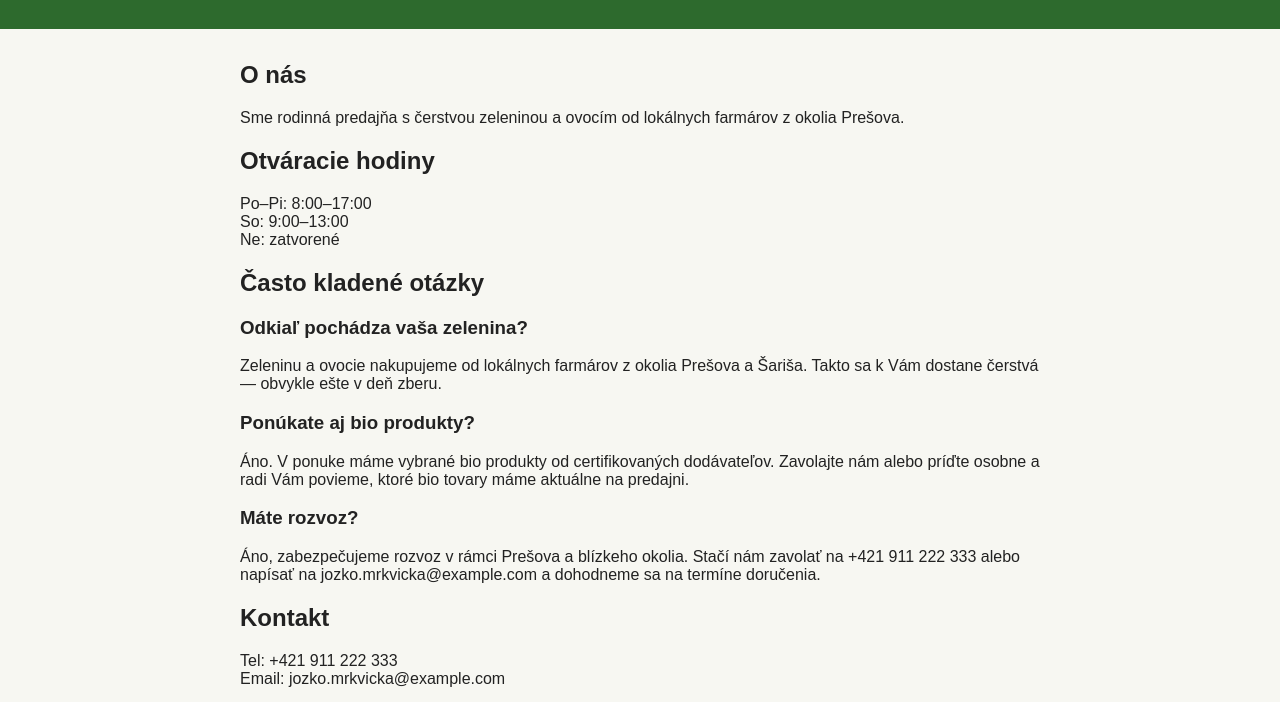
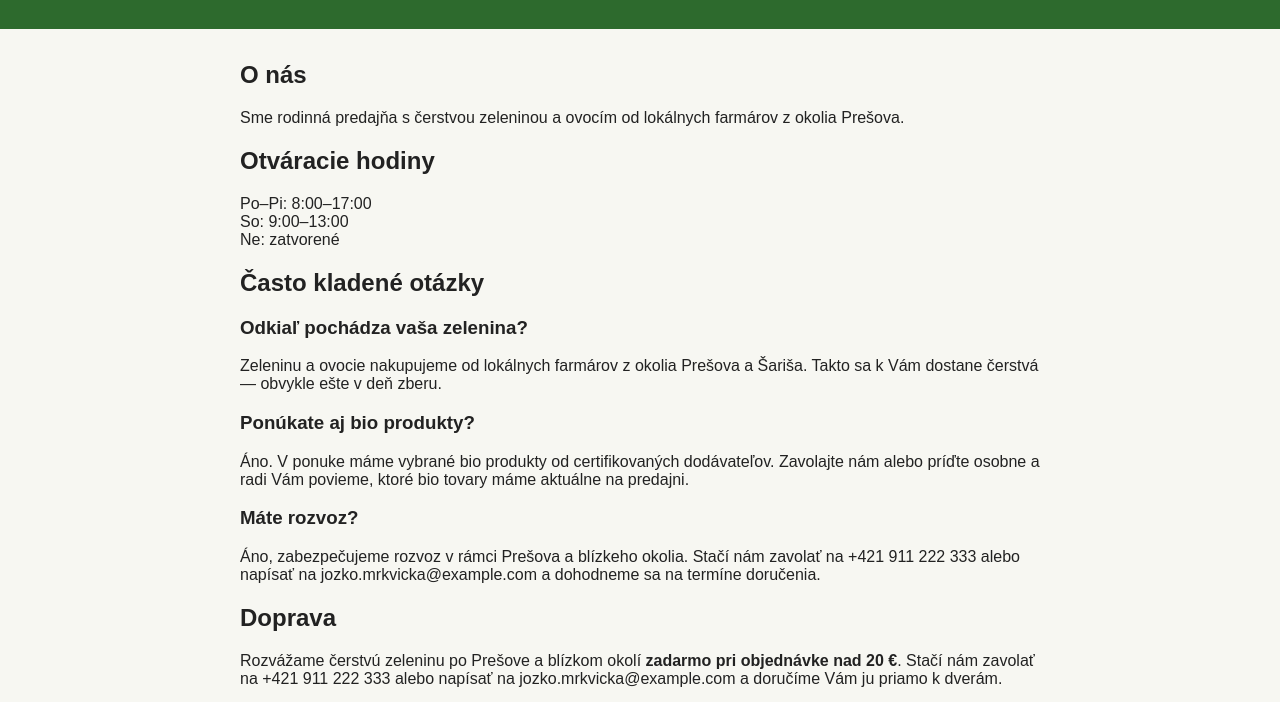
Before and after one commit to twinly-oliverleskovsky/jozko-mrkvicka, a plain HTML site: page index.html in a window 1280 px wide. Shown: the part 98-800 px from the top of the page. Drawn offline with Linux system fonts and the light colour scheme.

Commit message:
Zmena: pridana sekcia Doprava pre Jozef Mrkvicka

```diff
--- a/index.html
+++ b/index.html
@@ -23,7 +23,9 @@
     <p>Áno. V ponuke máme vybrané bio produkty od certifikovaných dodávateľov. Zavolajte nám alebo príďte osobne a radi Vám povieme, ktoré bio tovary máme aktuálne na predajni.</p>
     <h3>Máte rozvoz?</h3>
     <p>Áno, zabezpečujeme rozvoz v rámci Prešova a blízkeho okolia. Stačí nám zavolať na +421 911 222 333 alebo napísať na jozko.mrkvicka@example.com a dohodneme sa na termíne doručenia.</p>
-    <h2>Kontakt</h2>
+        <h2>Doprava</h2>
+        <p>Rozvážame čerstvú zeleninu po Prešove a blízkom okolí <strong>zadarmo pri objednávke nad 20 €</strong>. Stačí nám zavolať na +421 911 222 333 alebo napísať na jozko.mrkvicka@example.com a doručíme Vám ju priamo k dverám.</p>
+        <h2>Kontakt</h2>
     <p>Tel: +421 911 222 333<br>Email: jozko.mrkvicka@example.com</p>
   </main>
   <footer style="background:#222; color:#aaa; text-align:center; padding:16px; font-size:13px;">
```
